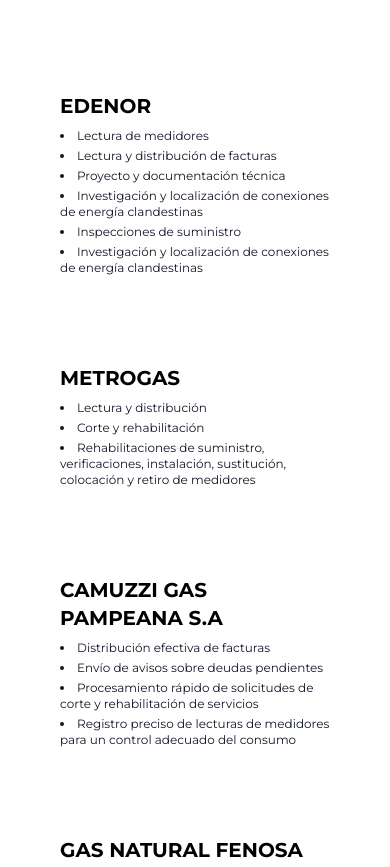
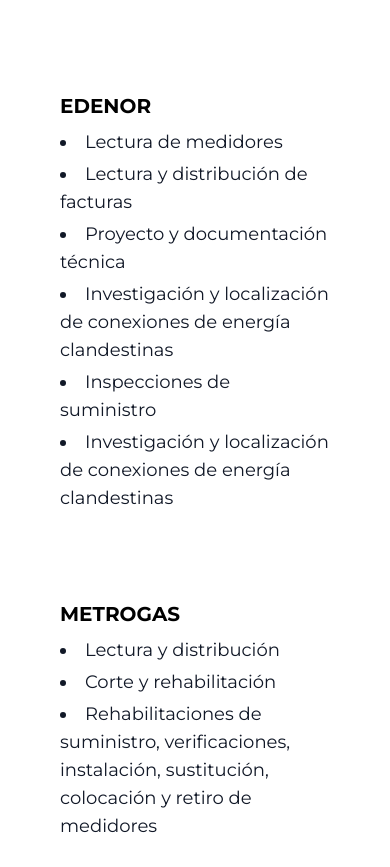
Before and after one commit to MKluna/qb-andinas-static-page, an Astro site: page / in a window 390 px wide. Shown: the part 10300-11167 px from the top of the page. Built offline with nearby package versions, Linux system fonts and the light colour scheme; Astro itself is replaced by a stand-in of ours; what tailwindcss-animated, tw-elements would draw is missing.

Commit message:
QB-PAGE:v2.1.3

```diff
--- a/src/components/sections/principal_sections/ExperienceSection.astro
+++ b/src/components/sections/principal_sections/ExperienceSection.astro
@@ -67,7 +67,7 @@
                                                 <ul class="max-w-md space-y-1 text-gray-900 list-disc list-inside dark:text-gray-900">
                                                     {project.DESCRIPTION.map(
                                                         (itm, i) => (
-                                                            <li class="text-xs md:text-sm lg:text-base text-gray-900 dark:text-white">{itm}</li>
+                                                            <li class="text-lg md:text-sm lg:text-base text-gray-900 dark:text-white">{itm}</li>
                                                         ),
                                                     )}
                                                 </ul>
```
